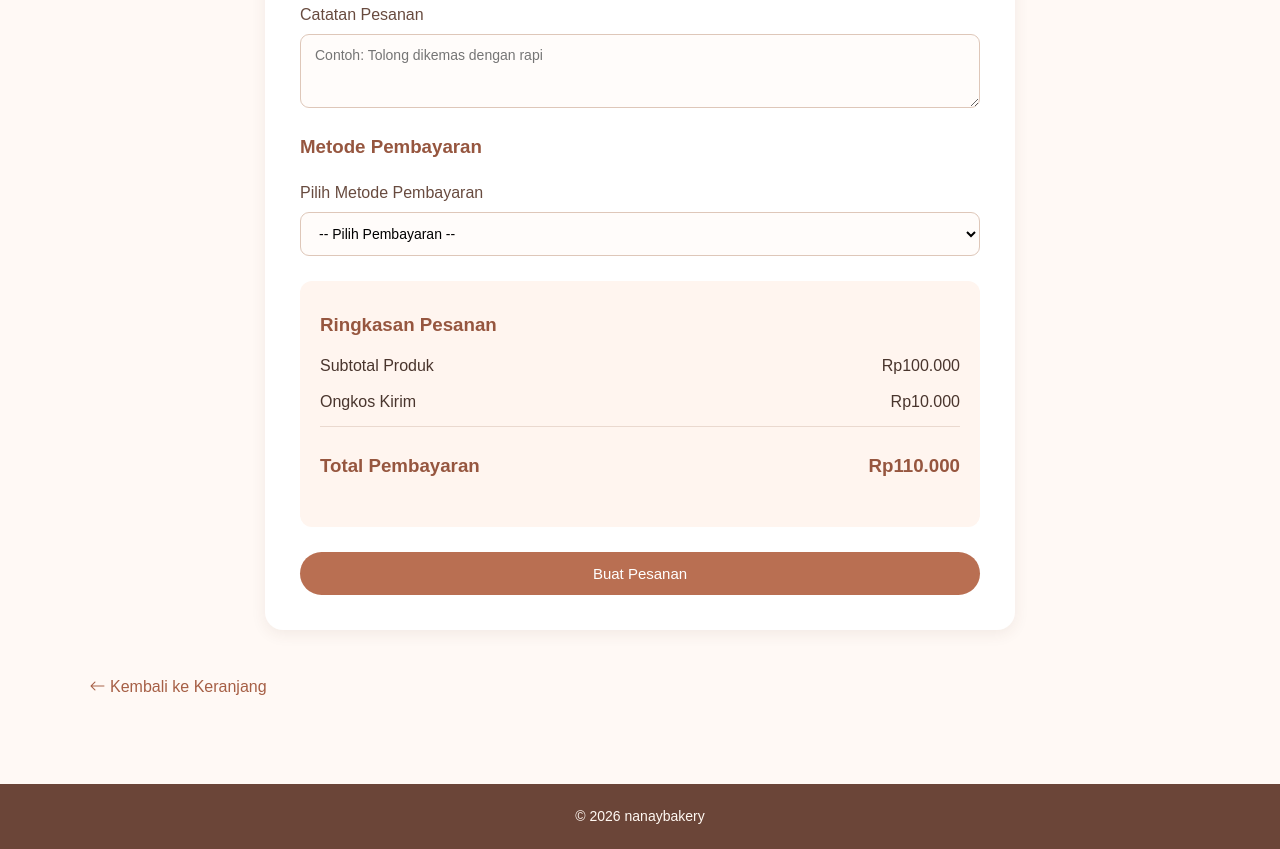
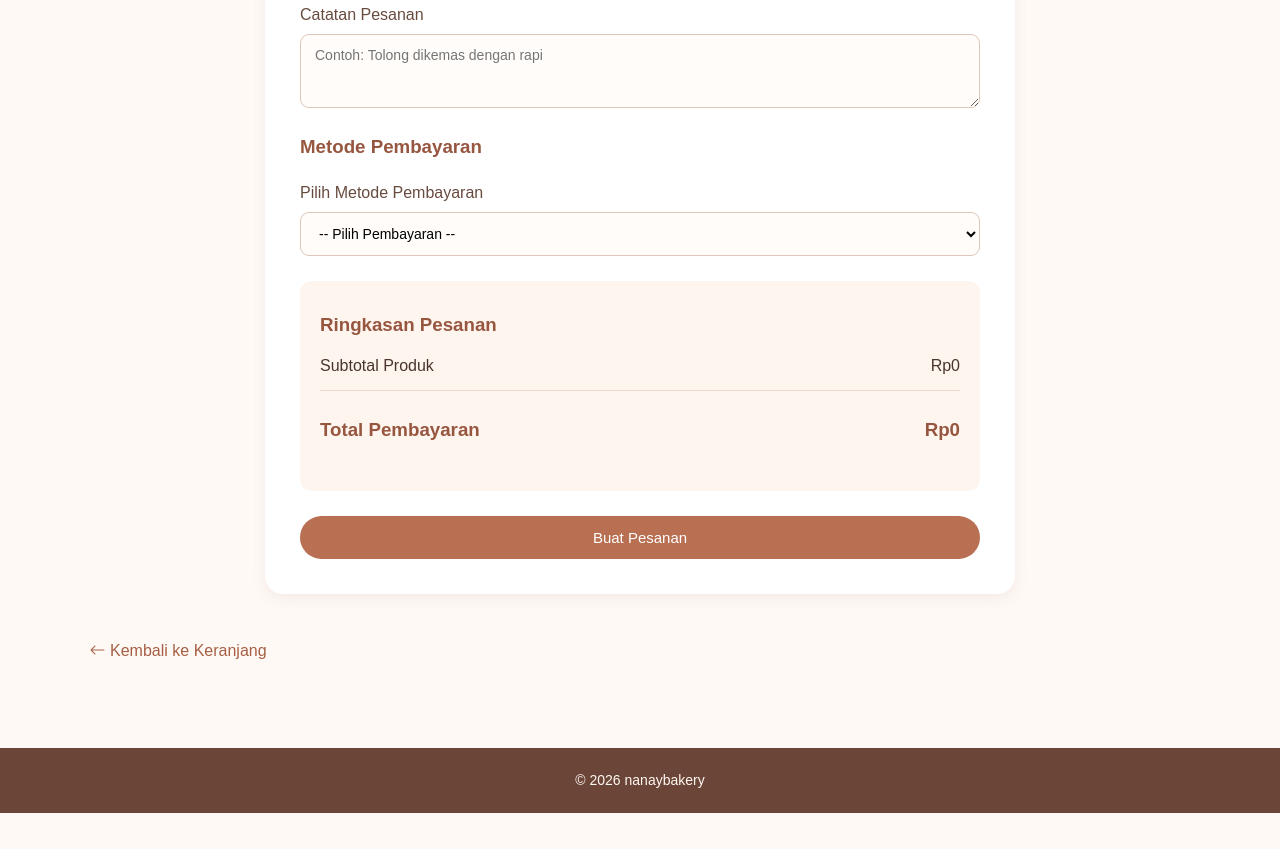
Before and after one commit to Awaanaz/nanaybakery, a plain HTML site: page Projek UTS/checkout.html in a window 1280 px wide. Shown: the part 754-1603 px from the top of the page. After the commit the page ends 1567 px from the top, so only its background shows below. Drawn offline with nearby package versions, Linux system fonts and the light colour scheme.

Commit message:
Update checkout.html

```diff
--- a/Projek UTS/checkout.html
+++ b/Projek UTS/checkout.html
@@ -86,17 +86,12 @@
                     <h3>Ringkasan Pesanan</h3>
                     <div class="nasywa_detail_checkout">
                         <p>Subtotal Produk</p>
-                        <p>Rp100.000</p>
-                    </div>
-
-                    <div class="nasywa_detail_checkout">
-                        <p>Ongkos Kirim</p>
-                        <p>Rp10.000</p>
+                        <p id="nasywa_subtotalCheckout">Rp0</p>
                     </div>
 
                     <div class="nasywa_total_checkout">
                         <h3>Total Pembayaran</h3>
-                        <h3>Rp110.000</h3>
+                        <h3 id="nasywa_totalCheckout">Rp0</h3>
                     </div>
                 </section>
 
```
